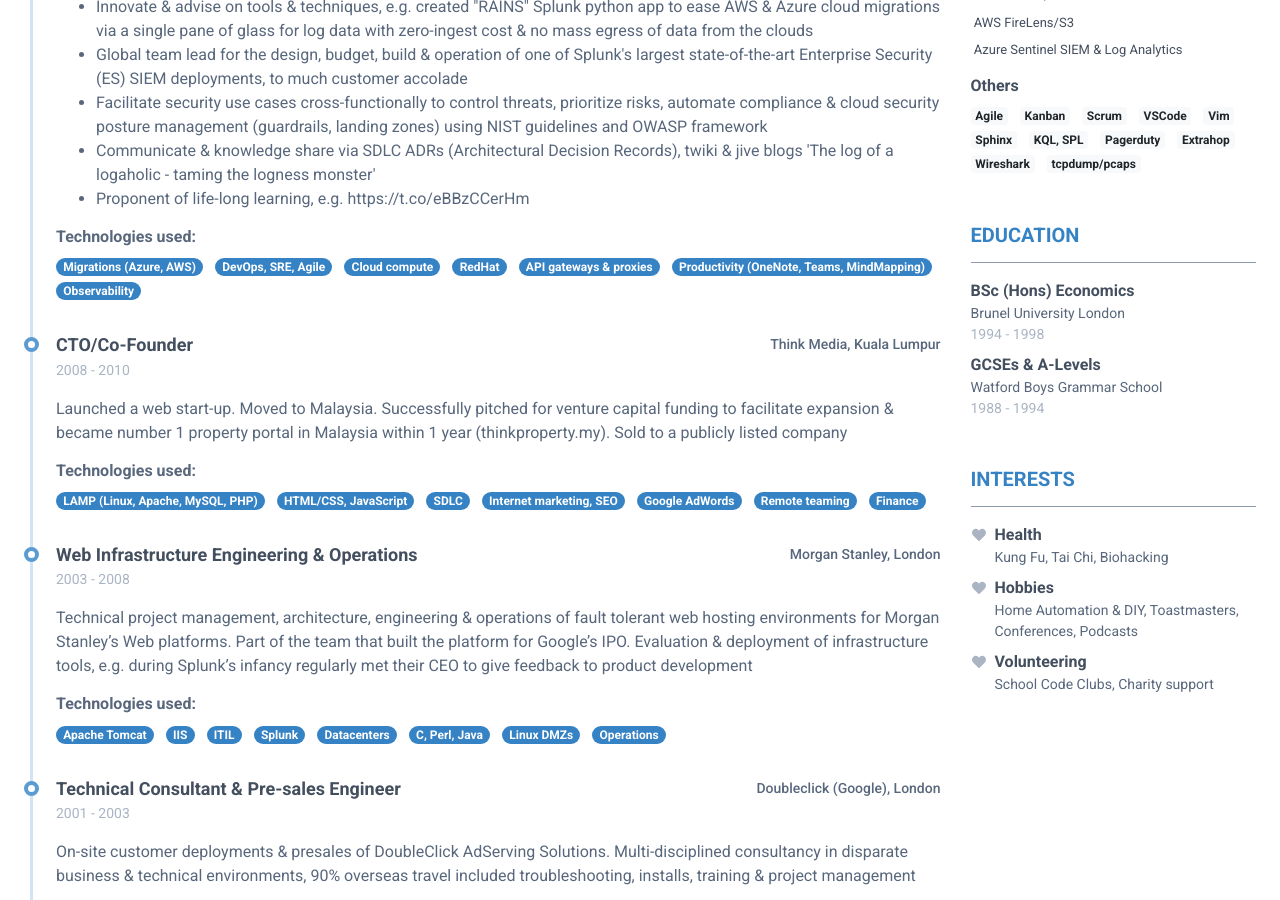
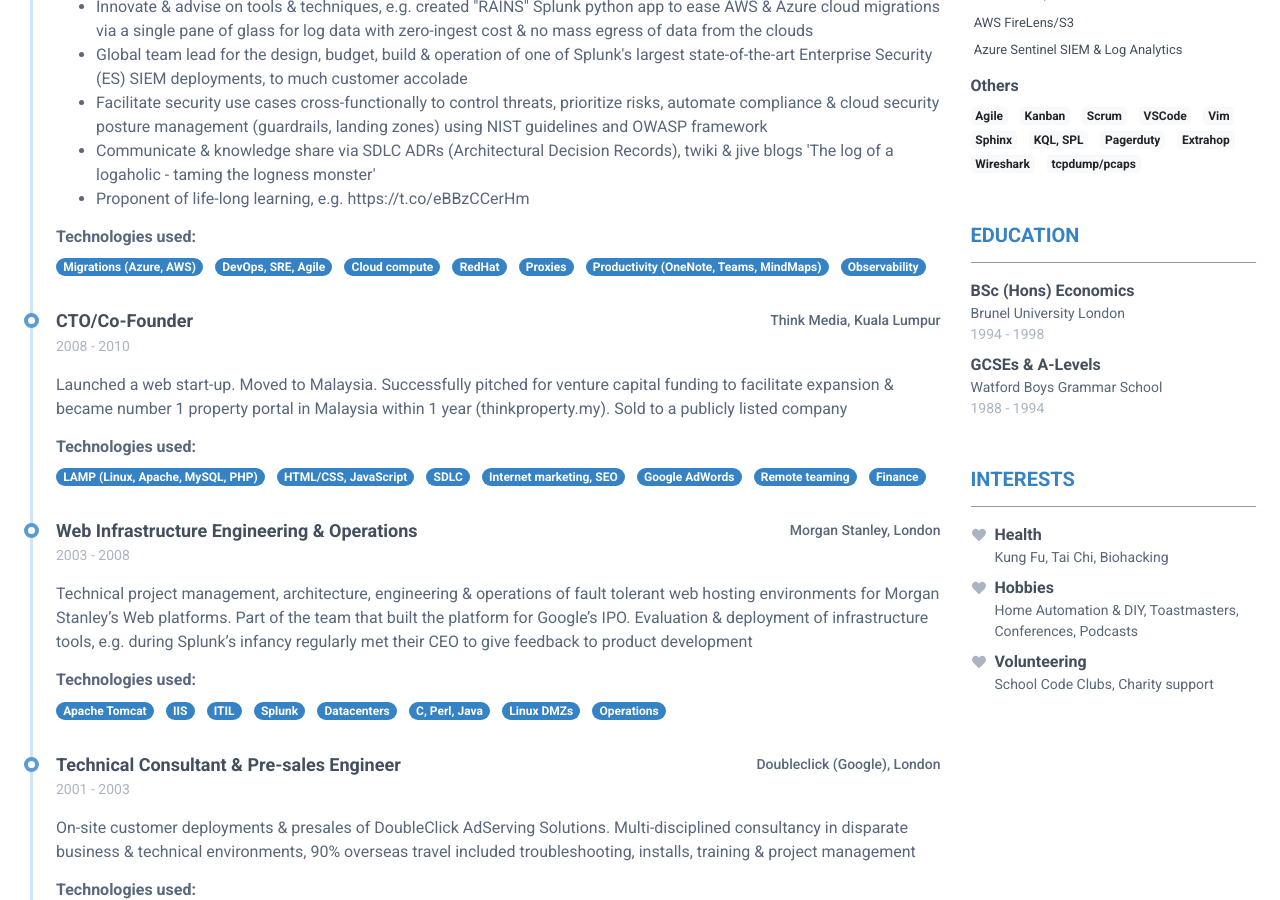
Before and after one commit to Hamy200/resume, a Jekyll site: the page built from index.markdown, in a window 1280 px wide and 900 px high, scrolled down 774 px. Built offline with Jekyll 4.4.1, drawn with Linux system fonts in a browser that asks for light colours; nearby versions of some CDN libraries.

Commit message:
Update data.yml

```diff
--- a/_data/data.yml
+++ b/_data/data.yml
@@ -61,8 +61,8 @@ experiences:
       - DevOps, SRE, Agile
       - Cloud compute
       - RedHat
-      - API gateways & proxies
-      - Productivity (OneNote, Teams, MindMapping)
+      - Proxies
+      - Productivity (OneNote, Teams, MindMaps)
       - Observability
 
   - role: CTO/Co-Founder
```
